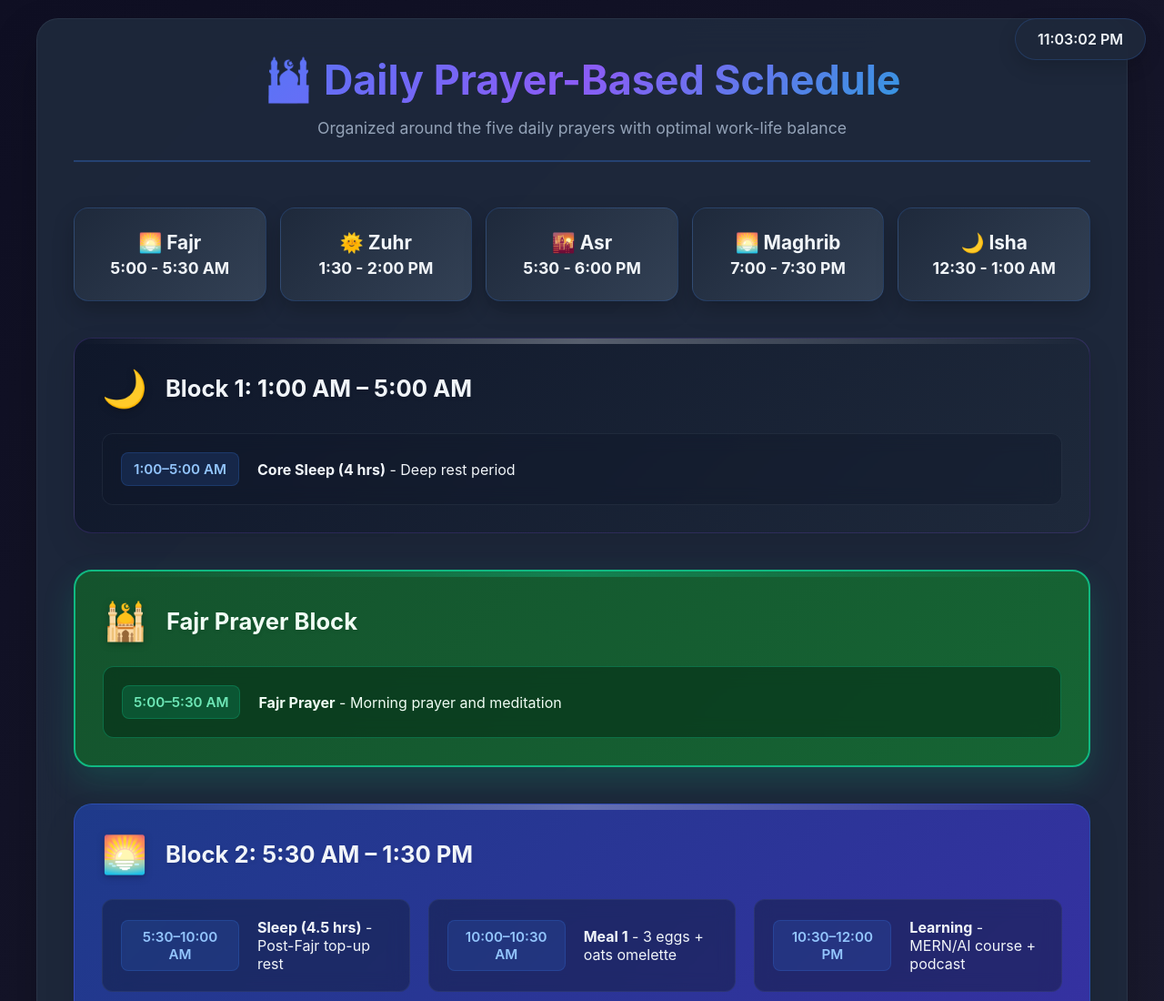
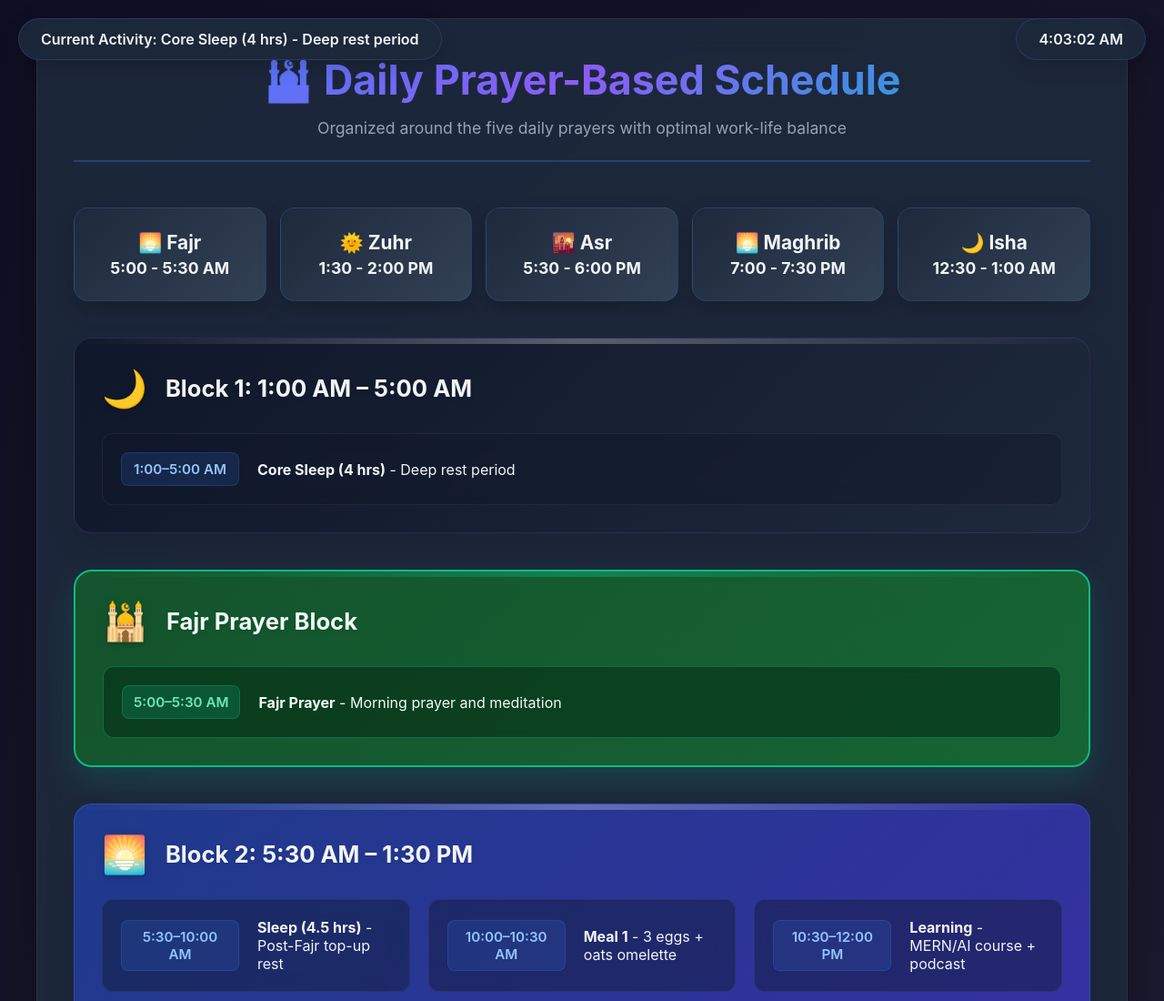
Before and after one commit to saadnaveeddev/my_time_table, a plain HTML site: page index.html in a window 1280 px wide. Shown: the top 1100 px of the page at 91% size. Drawn offline with Linux system fonts and the light colour scheme.

Commit message:
Update index.html

```diff
--- a/index.html
+++ b/index.html
@@ -1,5 +1,6 @@
 <!DOCTYPE html>
 <html lang="en">
+
 <head>
     <meta charset="UTF-8">
     <meta name="viewport" content="width=device-width, initial-scale=1.0">
@@ -285,6 +286,28 @@
             z-index: 1000;
         }
 
+        #currentActivity {
+            position: fixed;
+            top: 20px;
+            /* so it doesn’t overlap with current time */
+            left: 20px;
+            right: auto;
+            /* override right */
+            width: auto;
+            background: rgba(30, 41, 59, 0.9);
+            color: #f1f5f9;
+            padding: 12px 24px;
+            border-radius: 25px;
+            font-weight: 600;
+            backdrop-filter: blur(20px);
+            border: 1px solid rgba(59, 130, 246, 0.2);
+            box-shadow: 0 8px 20px rgba(0, 0, 0, 0.15);
+            z-index: 1000;
+            white-space: nowrap;
+        }
+
+
+
         @media (max-width: 768px) {
             .container {
                 padding: 20px;
@@ -298,11 +321,24 @@
             .activities {
                 grid-template-columns: 1fr;
             }
+
+            .current-time,
+            .current-activity {
+                right: 10px;
+                padding: 8px 16px;
+                font-size: 0.9rem;
+            }
+
+            .current-activity {
+                top: 60px;
+            }
         }
     </style>
 </head>
+
 <body>
     <div class="current-time" id="currentTime"></div>
+    <div class="current-activity" id="currentActivity">Current Activity: Loading...</div>
 
     <div class="container">
         <div class="header">
@@ -479,7 +515,8 @@
                     </div>
                     <div class="activity">
                         <div class="activity-time">9:30–10:00 PM</div>
-                        <div class="activity-task"><strong>Meal 4 (Post-workout)</strong> - Lean meat + sweet potato</div>
+                        <div class="activity-task"><strong>Meal 4 (Post-workout)</strong> - Lean meat + sweet potato
+                        </div>
                     </div>
                     <div class="activity">
                         <div class="activity-time">10:00–11:00 PM</div>
@@ -543,23 +580,64 @@
     </div>
 
     <script>
-        function updateTime() {
+        function updateTimeAndActivity() {
             const now = new Date();
-            const timeString = now.toLocaleTimeString('en-US', {
+            // Adjust for PKT (UTC+5)
+            const pktOffset = 5 * 60; // PKT is UTC+5 in minutes
+            const utc = now.getTime() + (now.getTimezoneOffset() * 60000);
+            const pktTime = new Date(utc + (pktOffset * 60000));
+
+            const timeString = pktTime.toLocaleTimeString('en-US', {
                 hour12: true,
                 hour: 'numeric',
                 minute: '2-digit',
                 second: '2-digit'
             });
             document.getElementById('currentTime').textContent = timeString;
+
+            const hours = pktTime.getHours();
+            const minutes = pktTime.getMinutes();
+            const totalMinutes = hours * 60 + minutes;
+
+            const schedule = [
+                { time: "1:00 AM", minutes: 60, activity: "Core Sleep (4 hrs) - Deep rest period" },
+                { time: "5:00 AM", minutes: 300, activity: "Fajr Prayer - Morning prayer and meditation" },
+                { time: "5:30 AM", minutes: 330, activity: "Sleep (4.5 hrs) - Post-Fajr top-up rest" },
+                { time: "10:00 AM", minutes: 600, activity: "Meal 1 - 3 eggs + oats omelette" },
+                { time: "10:30 AM", minutes: 630, activity: "Learning - MERN/AI course + podcast" },
+                { time: "12:00 PM", minutes: 720, activity: "Work Block 1 - Focused deep work" },
+                { time: "1:30 PM", minutes: 810, activity: "Zuhr Prayer - Afternoon prayer and reflection" },
+                { time: "2:00 PM", minutes: 840, activity: "Meal 2 - Chicken/fish, rice/quinoa, veggies" },
+                { time: "2:30 PM", minutes: 870, activity: "Work Block 2 - Main work chunk (3 hrs)" },
+                { time: "5:30 PM", minutes: 1050, activity: "Asr Prayer - Late afternoon prayer" },
+                { time: "6:00 PM", minutes: 1080, activity: "Work Block 3 - Admin tasks and wrap-up" },
+                { time: "7:00 PM", minutes: 1140, activity: "Maghrib Prayer - Evening prayer at sunset" },
+                { time: "7:30 PM", minutes: 1170, activity: "Meal 3 (Pre-workout) - 2 banana, 2 bread + PB" },
+                { time: "8:00 PM", minutes: 1200, activity: "Gym Session - Physical exercise and fitness" },
+                { time: "9:30 PM", minutes: 1290, activity: "Meal 4 (Post-workout) - Lean meat + sweet potato" },
+                { time: "10:00 PM", minutes: 1320, activity: "Work Block 4 - Final wrap-up tasks" },
+                { time: "11:00 PM", minutes: 1380, activity: "Spare Time - Relax, light screen/family time" },
+                { time: "12:30 AM", minutes: 1470, activity: "Isha Prayer - Night prayer before sleep" },
+                { time: "1:00 AM", minutes: 1500, activity: "Core Sleep (4 hrs) - Deep rest period" }
+            ];
+
+            let currentActivity = schedule[0].activity; // Default to first activity
+            for (let i = 0; i < schedule.length - 1; i++) {
+                if (totalMinutes >= schedule[i].minutes && totalMinutes < schedule[i + 1].minutes) {
+                    currentActivity = schedule[i].activity;
+                    break;
+                }
+            }
+
+            document.getElementById('currentActivity').textContent = `Current Activity: ${currentActivity}`;
         }
 
-        updateTime();
-        setInterval(updateTime, 1000);
+        updateTimeAndActivity();
+        setInterval(updateTimeAndActivity, 1000);
 
         // Add smooth scrolling for better user experience
         document.querySelectorAll('.prayer-card').forEach(card => {
-            card.addEventListener('click', function() {
+            card.addEventListener('click', function () {
                 const prayerName = this.querySelector('h3').textContent.split(' ')[1];
                 const targetBlock = Array.from(document.querySelectorAll('.block-header')).find(header =>
                     header.textContent.includes(prayerName)
@@ -574,4 +652,5 @@
         });
     </script>
 </body>
+
 </html>
```
